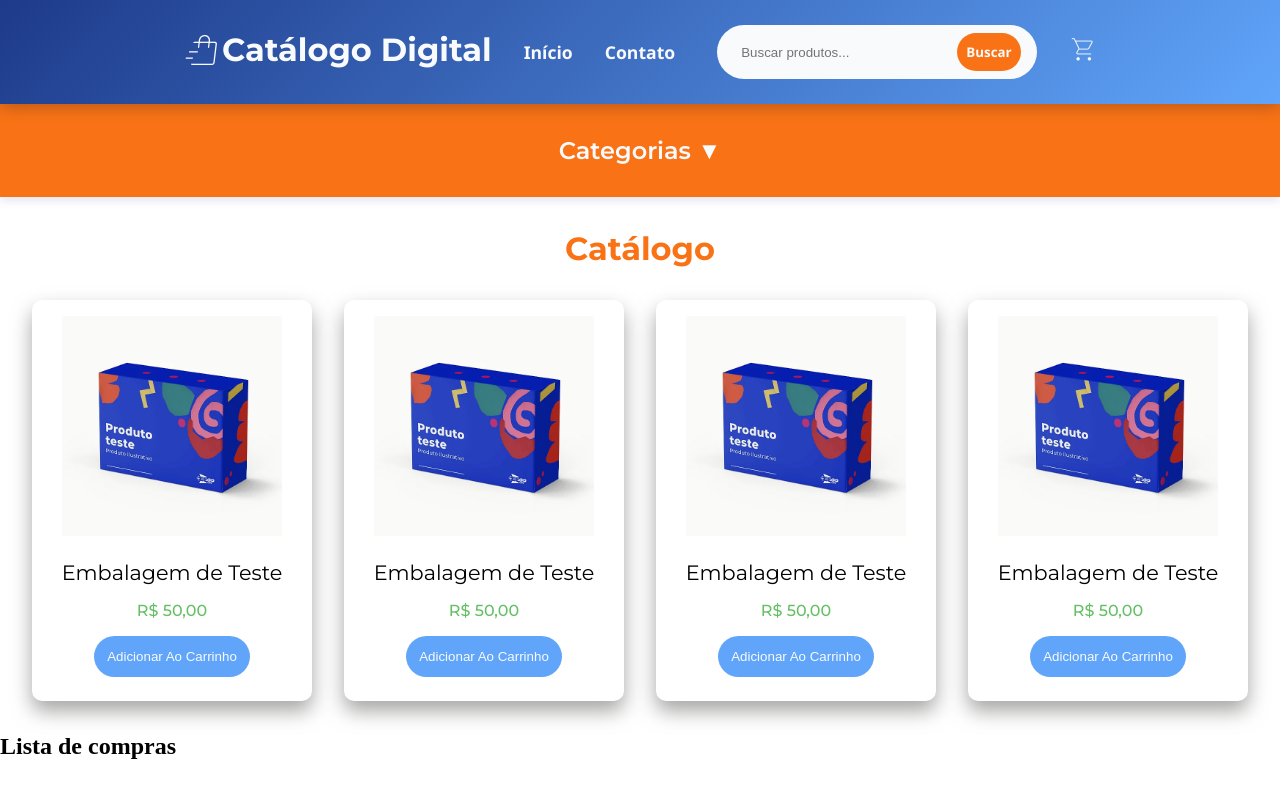
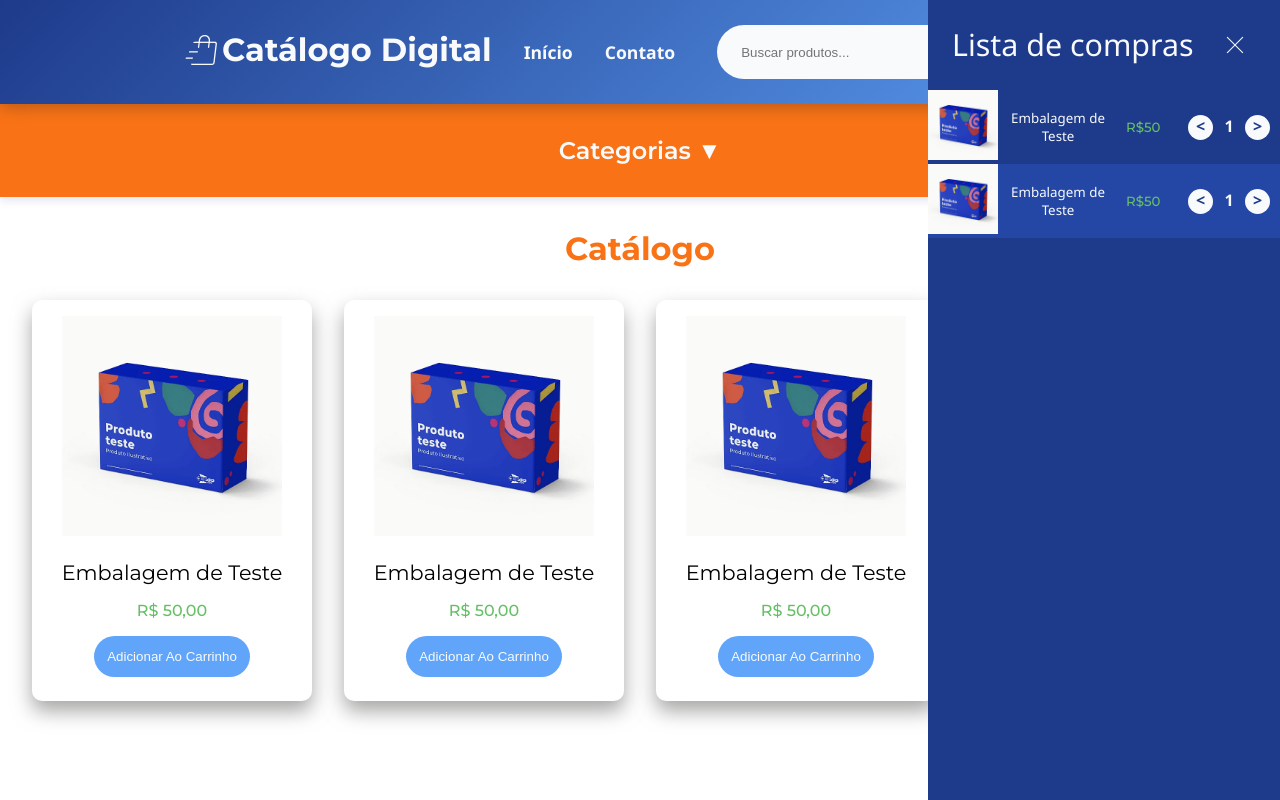
Before and after one commit to raquelduda/Layout-catalogo, a plain HTML site: page index.html in a window 1280 px wide. Both pictures are taken after a click on the element "shopping_cart". Drawn offline with nearby package versions, Linux system fonts and the light colour scheme; files whose address does not match are found by name; a web font is replaced by a local one.

Commit message:
transição do carrinho

```diff
--- a/estilos/estilo.css
+++ b/estilos/estilo.css
@@ -194,11 +194,11 @@
 /* SHOPPING CART */
 .icon_cart {
     margin: 0 0 0 2rem;
+    cursor: pointer;
 }
 
 .icon_cart .material-symbols-outlined {
     font-size: 1.8rem;
-    position: relative;
 }
 
 .icon_cart .material-symbols-outlined:hover {
@@ -206,8 +206,7 @@
 }
 
 /* ---------- CATALOGO DE PRODUTO ---------- */
-.catalogo{
-}
+
 .catalogo h1{
     text-align: center;
     padding: 2rem;
@@ -234,9 +233,7 @@
     gap: 2rem;
     padding: 0rem 2rem 2rem 2rem;
 }
-.item{
 
-}
 .item h2 {
     font-family: var(--fonte-titulo);
     font-weight: 400;
@@ -268,8 +265,86 @@
     transform: translateY(+3px);
 }
 
+/* ----------ABA DO CARRINHO---------- */
+.tab_carrinho{
+    position:fixed;
+    width: 22rem;
+    height: 100%;
+    z-index: 1;
+    color: var(--cor-tercearia);
+    background-color: var(--cor-primaria);
+    transition:0.4s;
+    inset: 0 -400px 0 auto;
 
-/* --------MODELO REPONSIVO-------- */
+}
+body.showCart .tab_carrinho {
+    inset:  0 0 0 auto;
+}
+.carrinho {
+  right: -100%;
+  transition: right 0.3s ease;
+  position: fixed;
+}
+.x_carrinho .material-symbols-outlined{
+    cursor: pointer;
+    padding: 5px;
+    font-size: 2rem;
+    font-weight: 100;
+    display: inline-block;
+}
+.topo_carrinho{
+    display: flex;
+    justify-content: space-between;
+    padding: 1.5rem;
+
+}
+.topo_carrinho h1{
+    font-family: var(--fonte-corpo);
+    font-weight: 350;
+    font-size: 1.9rem;
+}
+
+.tab_carrinho .lista_carrinho .item img{
+    width: 100%;
+}
+.tab_carrinho .lista_carrinho .item{
+    display: grid;
+    grid-template-columns: 70px 100px 50px 1fr;
+    gap: 10px;
+    text-align: center;
+    align-items: center;
+    font-size: smaller;
+    font-family: var(--fonte-corpo);
+    font-weight: 500;
+}
+
+.tab_carrinho .quantidade span{
+    display: inline-block;
+    width: 25px;
+    height: 25px;
+    background-color: var(--cor-tercearia);
+    color: var(--cor-primaria);
+    font-weight: 700;
+    font-size: 1rem;
+    border-radius: 50%;
+    cursor: pointer;
+}
+.tab_carrinho .quantidade span:nth-child(2){
+    background-color: transparent;
+    color: var(--cor-tercearia);
+}
+.lista_carrinho .item:nth-child(even){
+    background-color: #2447a6;
+}
+.lista_carrinho {
+    height: 100vh;
+    overflow-y: scroll;
+    scrollbar-color: var(--cor-secundaria);
+}
+.lista_carrinho::-webkit-scrollbar{
+    width: 0;
+}
+MODELO REPONSIVO-------- */
 
 @media (max-width: 700px) {
     .lista_produto{
--- a/index.html
+++ b/index.html
@@ -16,6 +16,7 @@
   </head>
 
   <body>
+    <div class="container">
     <!-- ----------HEADER---------- -->
 
     <header class="header">
@@ -55,8 +56,8 @@
       </div>
 
       <!-- ----------SHOPPING CART---------- -->
-      <div class="icon_cart" onclick="toggleCart()">
-        <span class="material-symbols-outlined">shopping_cart</span>
+      <div class="icon_cart" >
+        <span class="material-symbols-outlined" id="iconCart">shopping_cart</span>
         <!-- <span class="contagem_cart" id="contagemCart"> 0 </span> -->
       </div>
     </header>
@@ -120,13 +121,58 @@
     </section>
 
     <!-- ----------ABA DE CARRINHO---------- -->
-    <section class="tab_carrinho">
+    <div class="tab_carrinho" id="tabCarrinho">
+
+      <div class="topo_carrinho">
       <h1> Lista de compras</h1>
+
+      <div class="x_carrinho">
+        <span class="material-symbols-outlined" id="iconX">close</span>
+      </div>
+      </div>
+
       <div class="lista_carrinho">
+        <div class="item">
+          <div class="img">
+            <img src="./img/produto-teste-apenas-amostra-da8bde6b-x67mxgdm29.webp" alt="">
+          </div>
+
+          <div class="nome">
+            Embalagem de Teste
+          </div>
+
+           <div class="valor">R$50</div>
+
+          <div class="quantidade">
+            <span class="menos"> < </span>
+            <span>1</span>
+            <span class="mais"> > </span>
+          </div>
+
+        </div>
+
+        <div class="item">
+          <div class="img">
+            <img src="./img/produto-teste-apenas-amostra-da8bde6b-x67mxgdm29.webp" alt="">
+          </div>
+
+          <div class="nome">
+            Embalagem de Teste
+          </div>
+
+           <div class="valor">R$50</div>
+
+          <div class="quantidade">
+            <span class="menos"> < </span>
+            <span>1</span>
+            <span class="mais"> > </span>
+          </div>
+
+        </div>
 
       </div>
-    </section>
-
+    </div>
+</div>
     <script src="./principal.js"></script>
   </body>
 </html>
--- a/principal.js
+++ b/principal.js
@@ -1,14 +1,16 @@
-
-// function show() {
-//     const div = document.getElementById('dropdown');
-//     if (div.style.display === 'none') {
-//         div.style.display = 'flex';
-//     } else {
-//         div.style.display = 'none';
-//     }
-// }
-
 function show() {
     const div = document.getElementById('dropdown');
     div.classList.toggle('show');
 }
+
+let iconCarrinho = document.querySelector('.icon_cart');
+let fecharCarrinho = document.querySelector('.x_carrinho');
+let body = document.querySelector('body');
+
+iconCarrinho.addEventListener('click', () => {
+  body.classList.add('showCart');
+});
+
+fecharCarrinho.addEventListener('click', () => {
+  body.classList.remove('showCart');
+});
```
